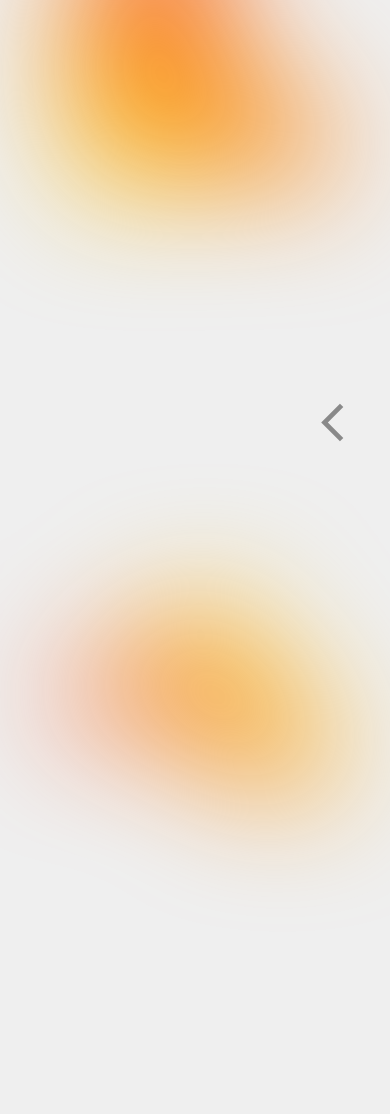
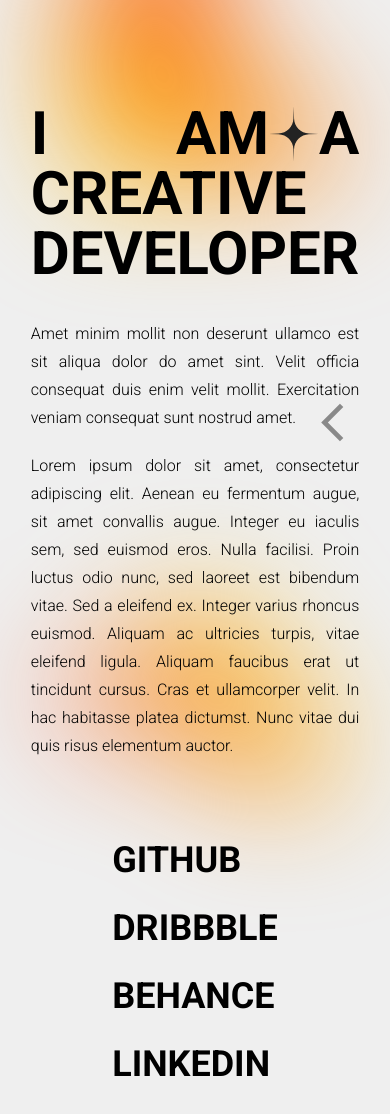
Before and after one commit to DevilsDomain/React-Portfolio, a Next.js app: page /about in a window 390 px wide. Shown: the top 1114 px of the page. Built offline with nearby package versions, Linux system fonts and the light colour scheme.

Commit message:
about page: mobile view done

```diff
--- a/src/app/about/page.tsx
+++ b/src/app/about/page.tsx
@@ -3,6 +3,8 @@
 import aboutTop from '../../../public/aboutBottom.svg'
 import aboutBottom from '../../../public/aboutTop.svg'
 import 'src/app/globals.css'
+import star from '../../../public/star.svg'
+import Link from 'next/link'
 
 function page() {
   return (
@@ -13,6 +15,45 @@
           <Image src={aboutBottom} width={550} height={780} alt='blob top'
           className='blur-3xl absolute p-14 -mt-44 zindex-1'/>
       </div>
+      <div className='flex flex-col items-center mx-8 mt-10 md:flex md:flex-row'>
+            <div className='pb-9 pt-16'>
+                <div className='flex flex-row justify-between'>
+                    <h1 className='z-10 relative text-6xl	font-bold
+                    md:text-[13rem]
+                    '>I</h1>
+                    <div className='flex flex-row'>
+                        <h1 className='z-10 relative text-6xl	font-bold
+                        md:text-[13rem]'>AM</h1>
+                        <Image src={star} width={50} height={50} alt='star' className="z-0 relative	md:w-44	md:h-44 md:pl-4" />
+                        <h1 className='z-10 relative text-6xl	font-bold
+                        md:text-[13rem]'>A</h1>
+                    </div>
+                </div>
+                <h1 className='z-10 relative text-6xl	font-bold
+                md:text-[13rem]'>CREATIVE DEVELOPER</h1>
+            </div>
+            <div className='font-light leading-7 text-justify pb-20'>
+                <p className='pb-5'>Amet minim mollit non deserunt ullamco est sit aliqua dolor do amet sint.
+                Velit officia consequat duis enim velit mollit. Exercitation veniam consequat
+                sunt nostrud amet.</p>
+                <p>Lorem ipsum dolor sit amet, consectetur adipiscing elit. Aenean eu fermentum augue,
+                sit amet convallis augue. Integer eu iaculis sem, sed euismod eros. Nulla facilisi.
+                Proin luctus odio nunc, sed laoreet est bibendum vitae. Sed a eleifend ex. Integer
+                varius rhoncus euismod. Aliquam ac ultricies turpis, vitae eleifend ligula. Aliquam
+                faucibus erat ut tincidunt cursus. Cras et ullamcorper velit. In hac habitasse platea
+                dictumst. Nunc vitae dui quis risus elementum auctor.</p>
+            </div>
+             <div className='flex flex-col gap-y-7 text-4xl font-bold'>
+                <Link href={'https://github.com/DevilsDomain'} target='_blank'
+                className='hover:underline'>GITHUB</Link>
+                <Link href={'https://dribbble.com/'} target='_blank'
+                className='hover:underline'>DRIBBBLE</Link>
+                <Link href={'https://www.behance.net/'} target='_blank'
+                className='hover:underline'>BEHANCE</Link>
+                <Link href={'https://www.linkedin.com/in/sati-alara-erzincan-7a0348220/'} target='_blank'
+                className='hover:underline'>LINKEDIN</Link>
+             </div>
+        </div>
     </div>
   )
 }
```
